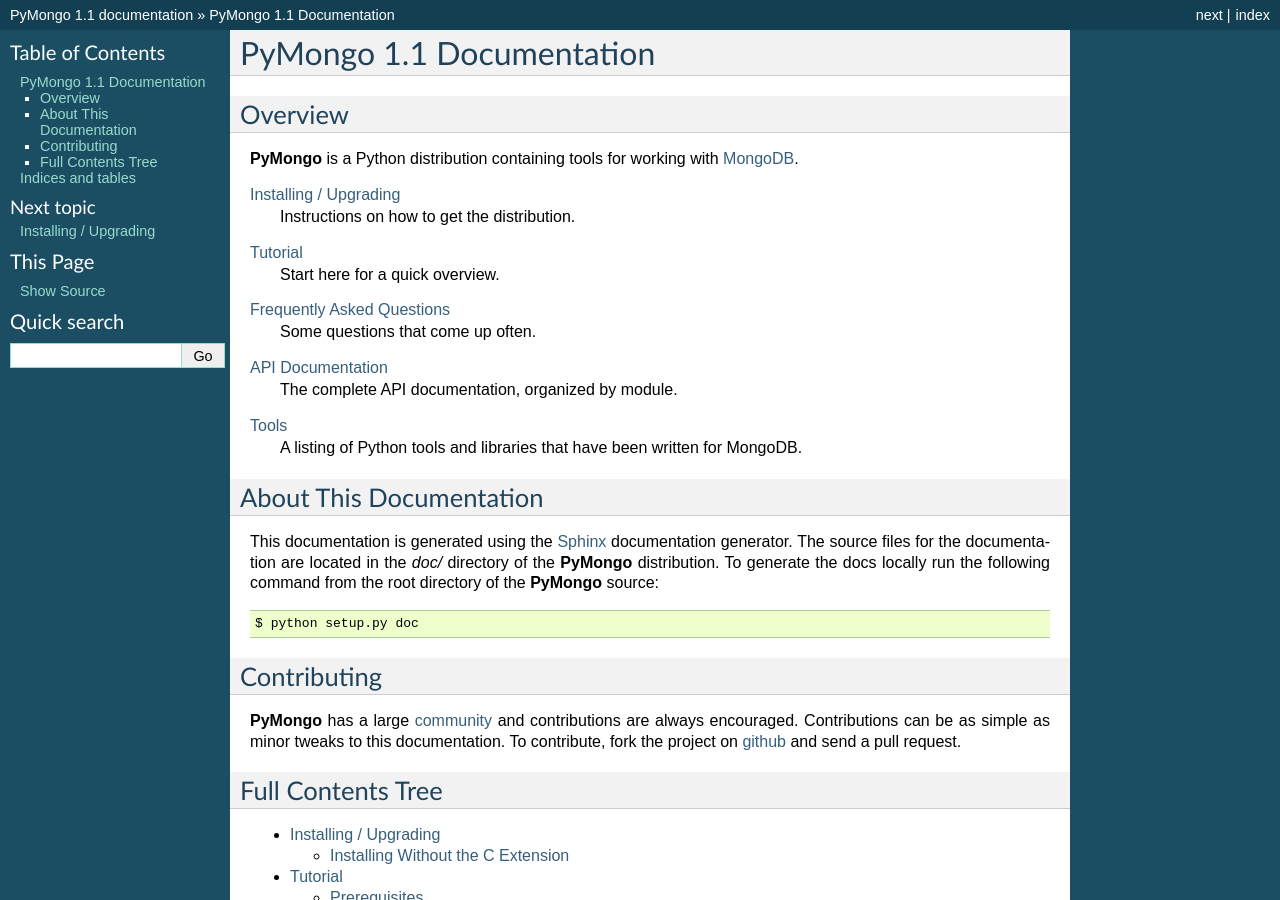
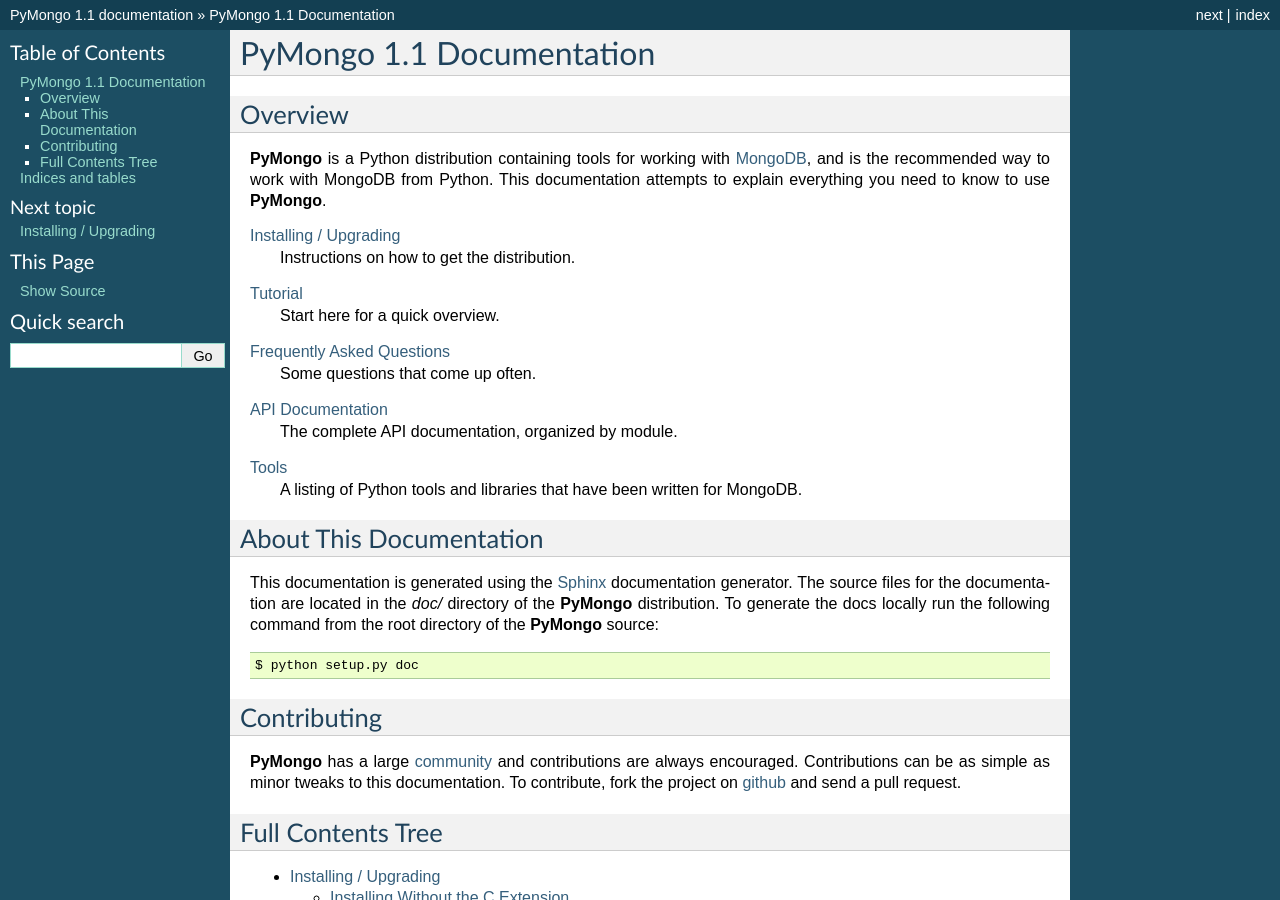
Before and after one commit to mongodb/mongo-python-driver, a Sphinx documentation site: the page built from doc/index.rst, in a window 1280 px wide and 900 px high. Built offline with Sphinx 7.4.7, drawn with Linux system fonts in a browser that asks for light colours.

Commit message:
minor: homepage tweaks

```diff
--- a/doc/index.rst
+++ b/doc/index.rst
@@ -4,7 +4,9 @@
 Overview
 --------
 **PyMongo** is a Python distribution containing tools for working with
-`MongoDB <http://www.mongodb.org>`_.
+`MongoDB <http://www.mongodb.org>`_, and is the recommended way to work with MongoDB from Python. This documentation attempts to explain everything you need to know to use **PyMongo**.
+
+.. todo:: a list of PyMongo's features
 
 :doc:`installation`
   Instructions on how to get the distribution.
```
